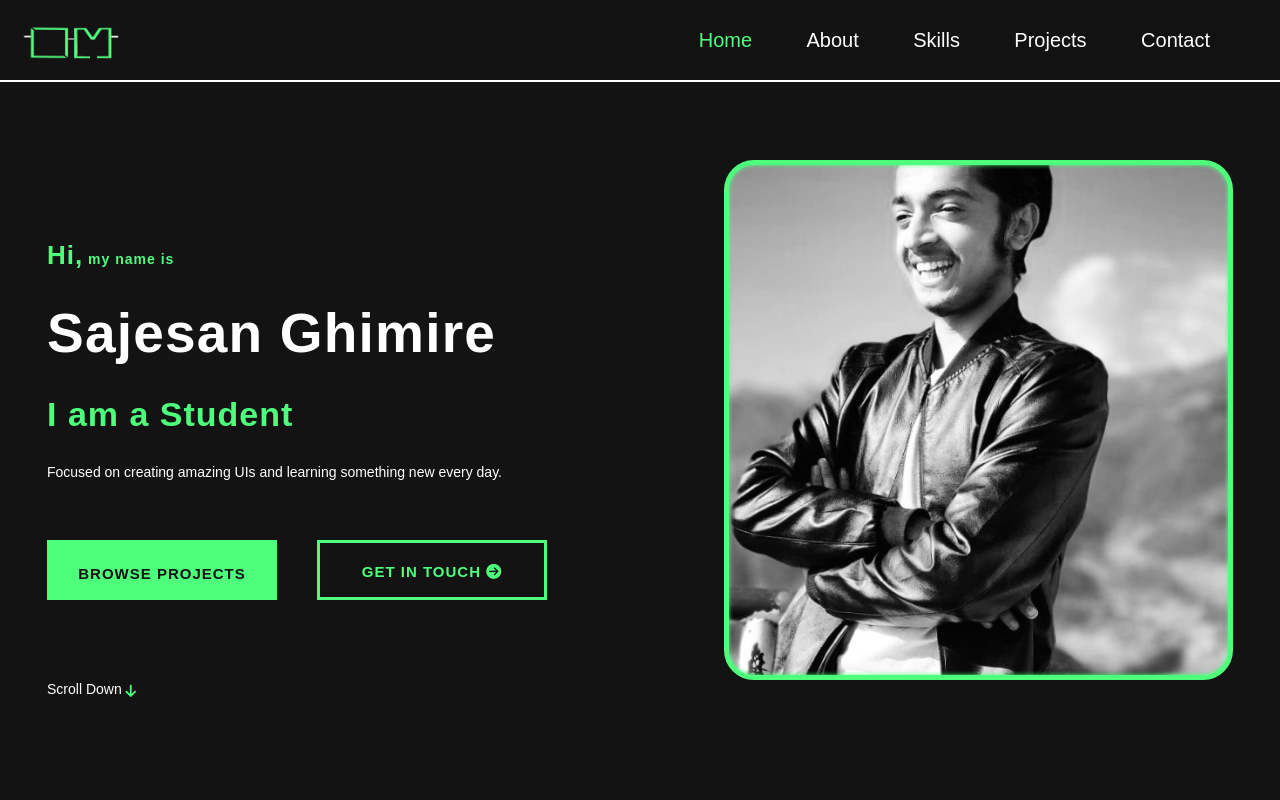
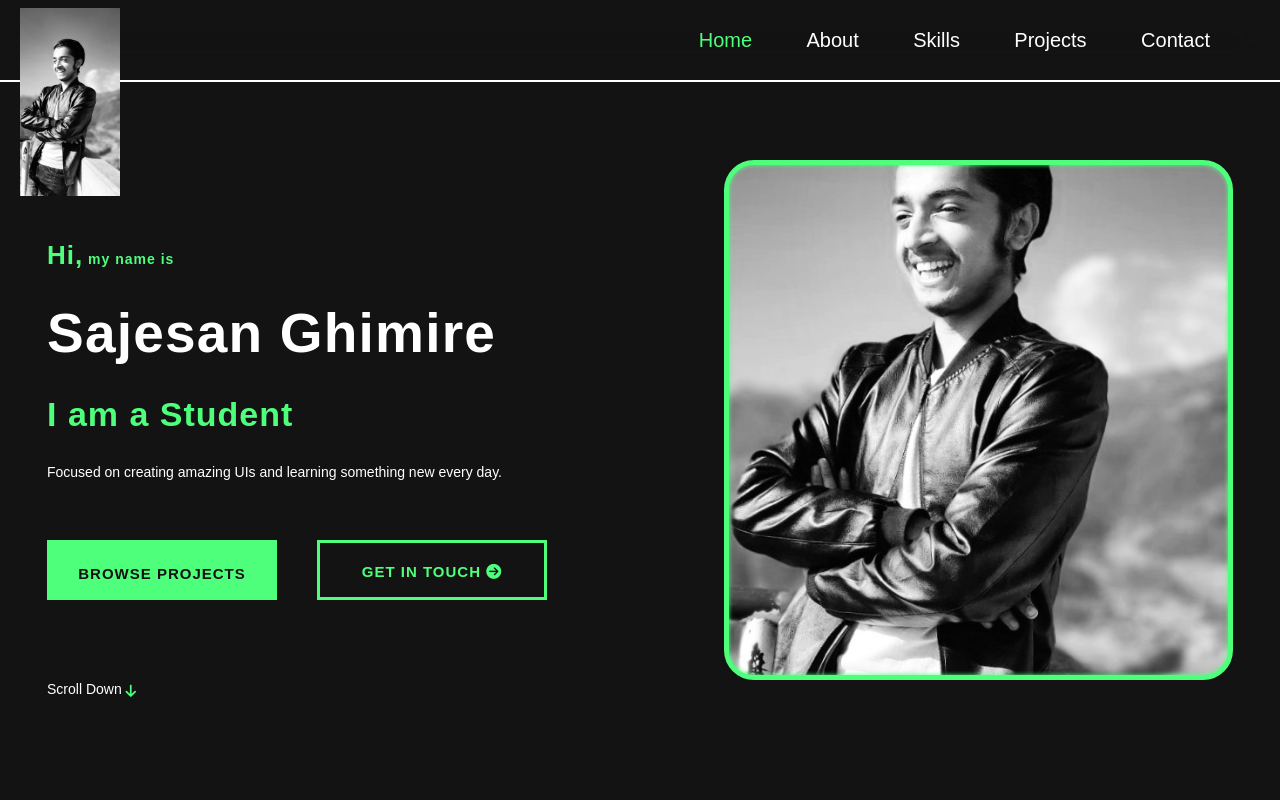
Before and after one commit to SajesanGhimire/plan, a plain HTML site: page index.html in a window 1280 px wide. Shown: the top 800 px of the page. Drawn offline with nearby package versions, Linux system fonts and the light colour scheme; a web font is replaced by a local one.

Commit message:
Update index.html

```diff
--- a/index.html
+++ b/index.html
@@ -35,7 +35,7 @@
         <div class="nav-bar">
 
             <div class="logo">
-                <a href="#Home"><img src="logo.png" alt="logo"></a>
+                <a href="#Home"><img src="OM.png" alt="logo"></a>
             </div>
 
             <div class="navigation">
```
